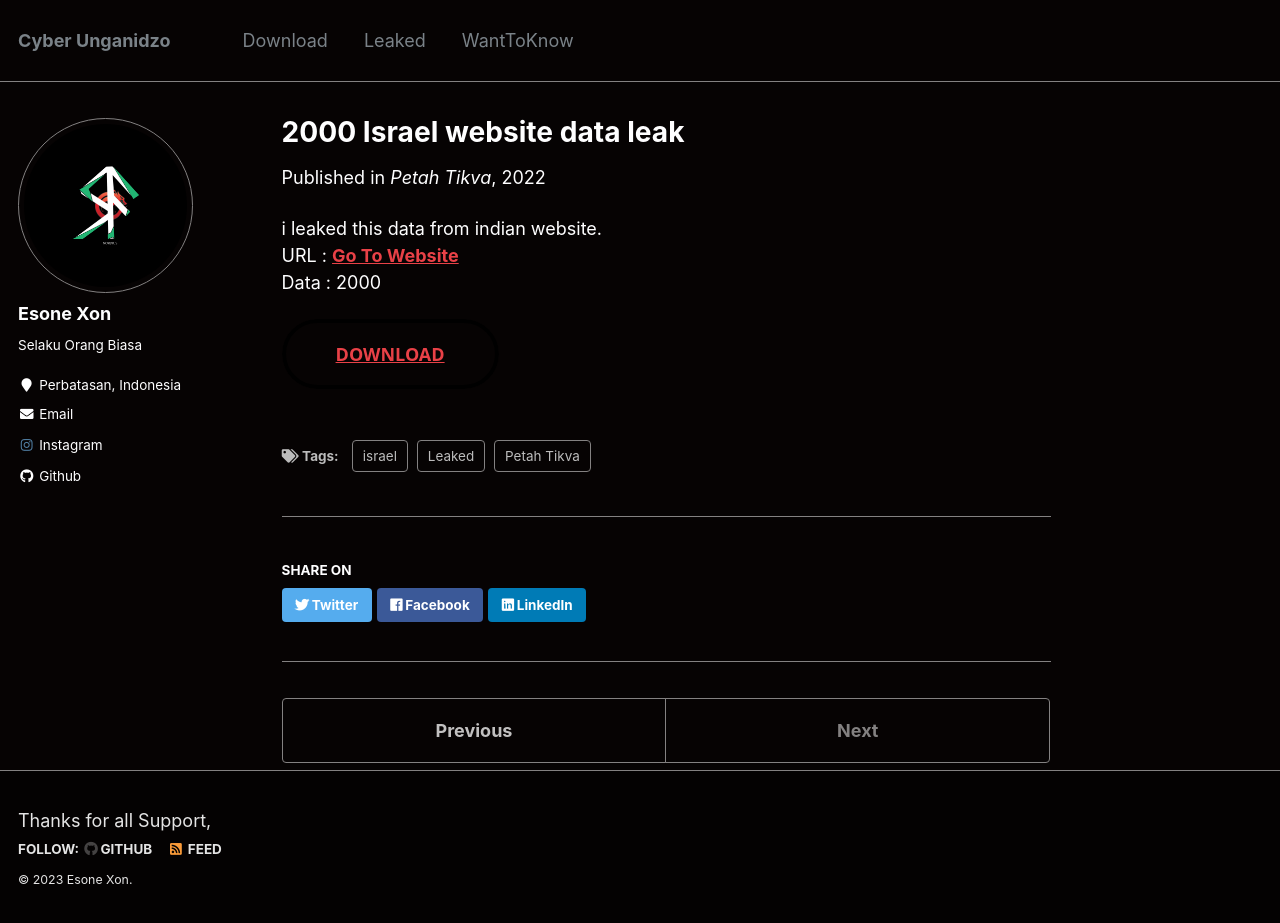
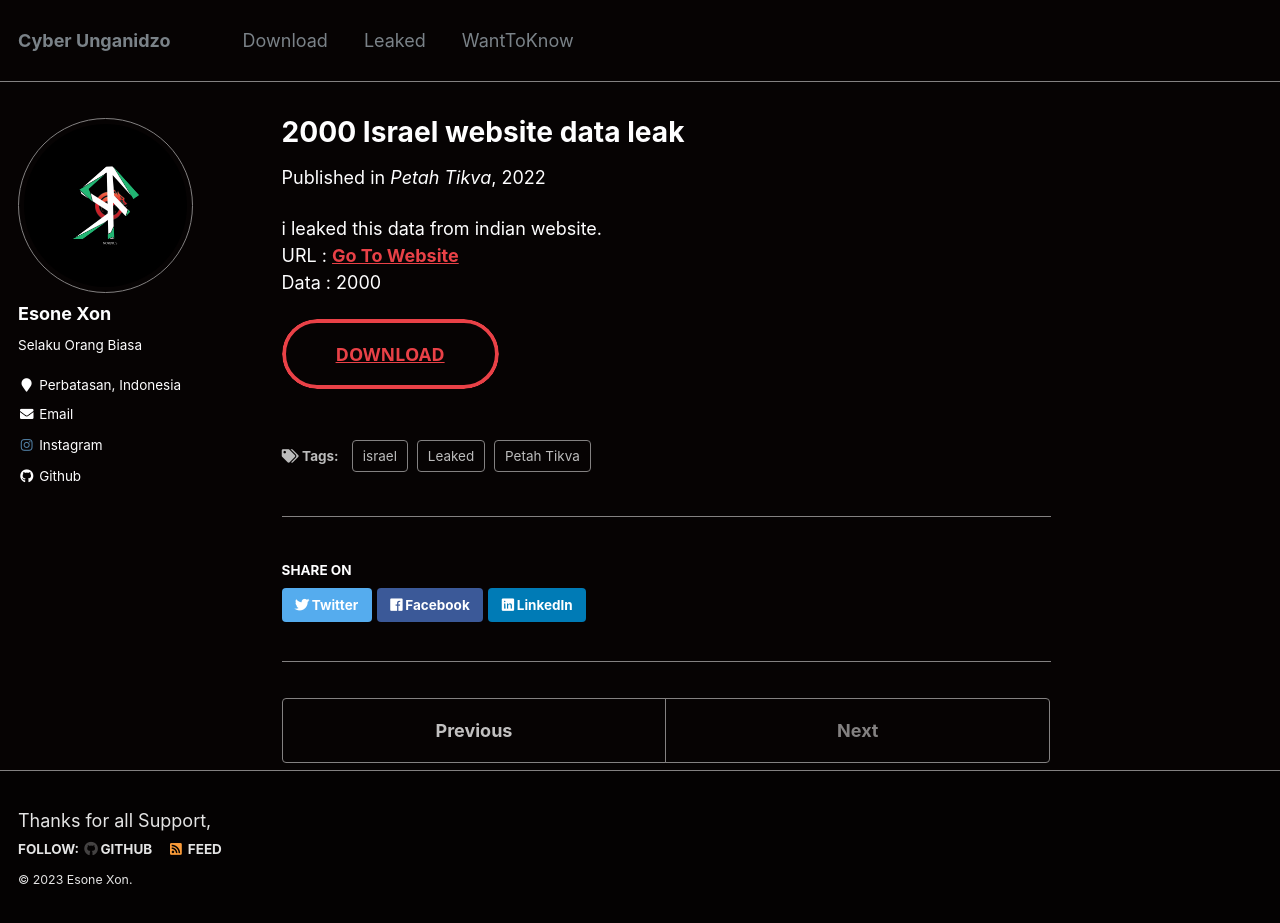
Before and after one commit to esoneXon/esoneXon.github.io, a Jekyll site: the page built from _leaked/150922.md, in a window 1280 px wide and 925 px high. Built offline with Jekyll 4.4.1, drawn with Linux system fonts in a browser that asks for light colours.

Commit message:
Update main.scss

```diff
--- a/assets/css/main.scss
+++ b/assets/css/main.scss
@@ -101,7 +101,7 @@
 }
 .btn-82:after,
 .btn-82:before {
-  border: 4px solid #000;
+  border: 4px solid #e94147;
   border-radius: 999px;
   content: "";
   height: 100%;
@@ -113,7 +113,7 @@
   width: 100%;
 }
 .btn-82:after {
-  background: #000;
+  background: #e94147;
   border: none;
   height: 2rem;
   width: 0;
```
